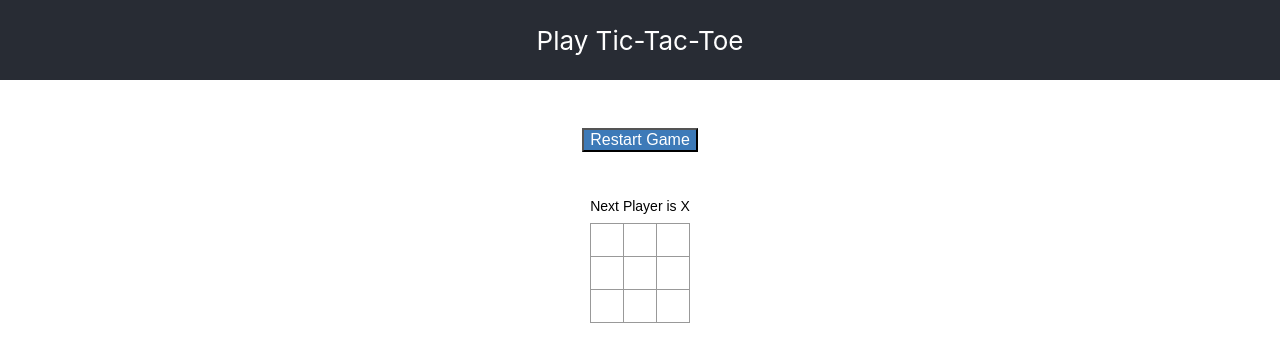
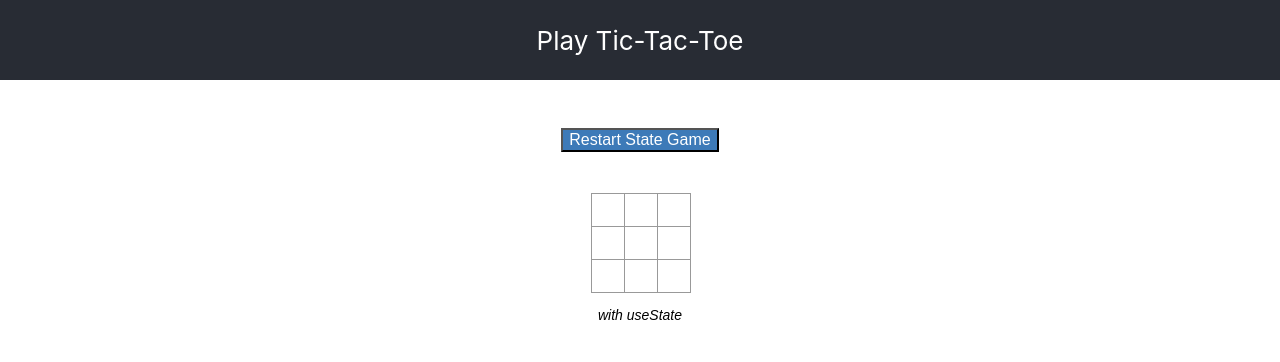
Before and after one commit to MavenOfCode/TicTacToe-React, a React (Create React App) app in the folder my-app/: page / in a window 1280 px wide. Shown: the top 362 px of the page. Built offline with nearby package versions, Linux system fonts and the light colour scheme.

Commit message:
latest work

```diff
--- a/my-app/src/App.css
+++ b/my-app/src/App.css
@@ -14,8 +14,8 @@
 
 .refresh {
   background-color: #3d7ab8;
-  align-items: center;
-  justify-content: center;
+  align-items: left;
+  justify-content: left;
   font-size: 1rem;
   color: white;
   position: absolute;
@@ -28,6 +28,17 @@
   font: 14px "Century Gothic", Futura, sans-serif;
   margin: 20px;
   min-height: 20rem;
+}
+.refresh #state {
+  justify-content: right;
+  align-items: right;
+  position: fixed;
+}
+
+.status {
+  justify-content: center;
+  padding-left: -10px;
+  margin-bottom: 10px;
 }
 
 .game ol,
@@ -42,7 +53,6 @@
 }
 
 .status {
-  margin-bottom: 10px;
 }
 
 .square {
--- a/my-app/src/Board.tsx
+++ b/my-app/src/Board.tsx
@@ -13,6 +13,7 @@ function getStatus(squares: string[], xIsNext: XIsNext) {
     return `Next Player is ${xIsNext ? "X" : "O"}`;
   }
 }
+
 function gameReducer(
   state: { squares: string[]; xIsNext: XIsNext },
   action: { type: string; square: number }
@@ -89,6 +90,9 @@ export default function Board() {
         {renderSquare(7)}
         {renderSquare(8)}
       </div>
+      <p>
+        <i>With useReducer</i>
+      </p>
     </div>
   );
 }
--- /dev/null
+++ b/my-app/src/BoardWithState.tsx
@@ -0,0 +1,75 @@
+import React, { useState } from "react";
+import { calculateWinner } from "./utils/calculateWinner";
+
+export default function BoardWithState() {
+  const [squares, setSquares] = useState<string[]>(Array(9).fill(null));
+  const [status, setStatus] = useState();
+  const [nextPlayer, setNextPlayer] = useState(true);
+  const [player, setPlayer] = useState("X");
+
+  function Square(index: number) {
+    return (
+      <button
+        title="square"
+        className="square"
+        value={squares[index]}
+        onClick={() => {
+          const newSquares = [...squares];
+          console.log("NEW SQUARES", newSquares);
+          const winner = calculateWinner(newSquares);
+          console.log("WINNER", winner);
+          const squareAlreadyFilled = newSquares[index];
+          console.log("square already filled", squareAlreadyFilled);
+          if (winner || squareAlreadyFilled) {
+            setStatus(`Winner is ${winner}`);
+            console.log("newStatus", status);
+          } else {
+            newSquares[index] = nextPlayer ? "X" : "O";
+            setSquares(newSquares);
+            setNextPlayer(!nextPlayer);
+            console.log("NEXT PLAYER VALUE", nextPlayer);
+            if (nextPlayer) {
+              setPlayer("X");
+              setStatus(`Next player is ${player}`);
+              console.log("newStatus", status);
+            } else {
+              setPlayer("O");
+              setStatus(`Next player is ${player}`);
+              console.log("other new status", status);
+            }
+          }
+        }}
+      >
+        {squares[index]}{" "}
+      </button>
+    );
+  }
+
+  return (
+    <>
+      <div title="stateBoard">
+        <div title="stateStatus" className="status">
+          {status}
+        </div>
+        <div className="board-row">
+          {Square(0)}
+          {Square(1)}
+          {Square(2)}
+        </div>
+        <div className="board-row">
+          {Square(3)}
+          {Square(4)}
+          {Square(5)}
+        </div>
+        <div className="board-row">
+          {Square(6)}
+          {Square(7)}
+          {Square(8)}
+        </div>
+        <p>
+          <i>with useState</i>
+        </p>
+      </div>
+    </>
+  );
+}
--- a/my-app/src/Refresh.tsx
+++ b/my-app/src/Refresh.tsx
@@ -1,19 +1,30 @@
 import React, { useState } from "react";
 import Board from "./Board";
+import BoardWithState from "./BoardWithState";
 
 export default function Refresh() {
   const [gameKey, setGameKey] = useState(1);
 
   return (
     <>
-      <button
+      {/* <button
         title="refresh"
         className="refresh"
         onClick={() => setGameKey(gameKey + 1)}
       >
         Restart Game
       </button>
-      <Board key={gameKey} />
+      <Board key={gameKey} /> */}
+
+      <button
+        title="refresh"
+        className="refresh"
+        id="state"
+        onClick={() => setGameKey(gameKey + 1)}
+      >
+        Restart State Game
+      </button>
+      <BoardWithState key={gameKey} />
     </>
   );
 }
```
Also changed, not shown: 1 other file (tests, documents, lock files or other folders).
